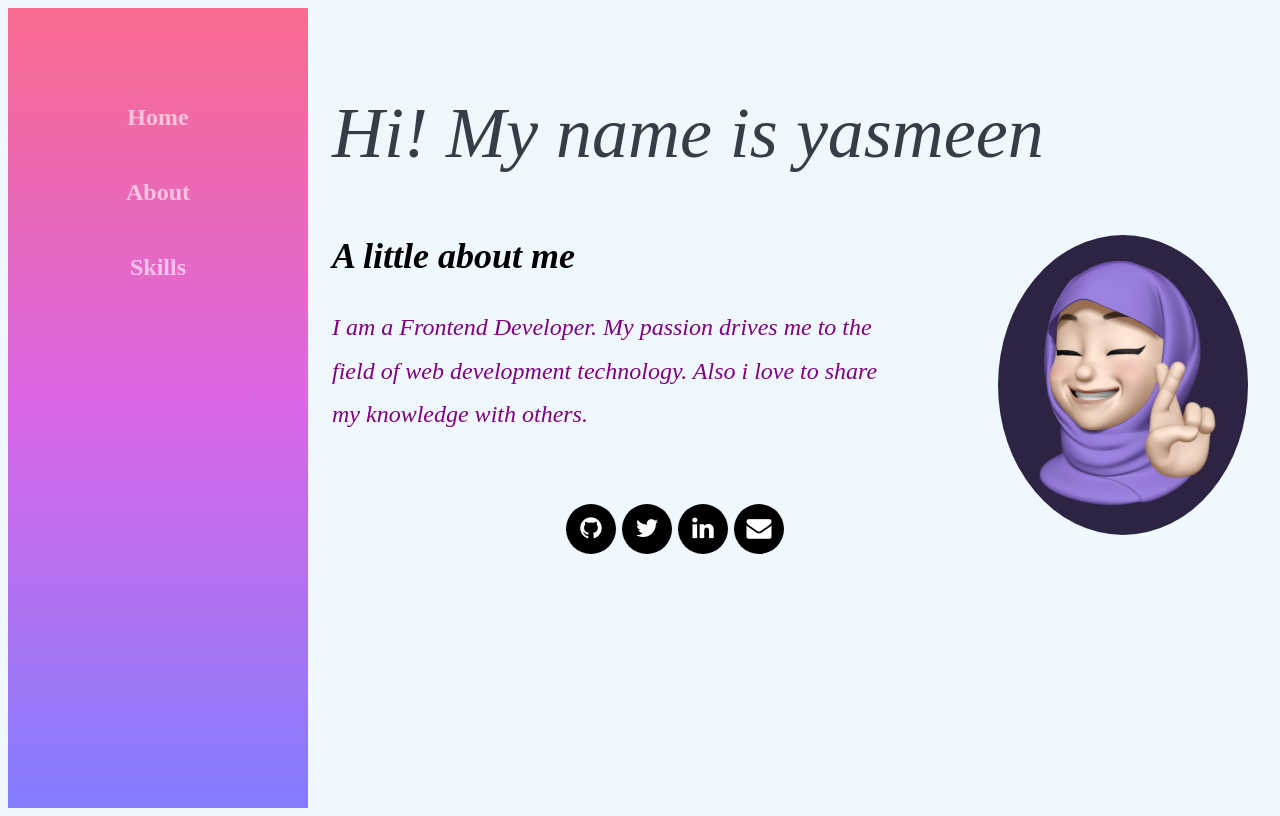
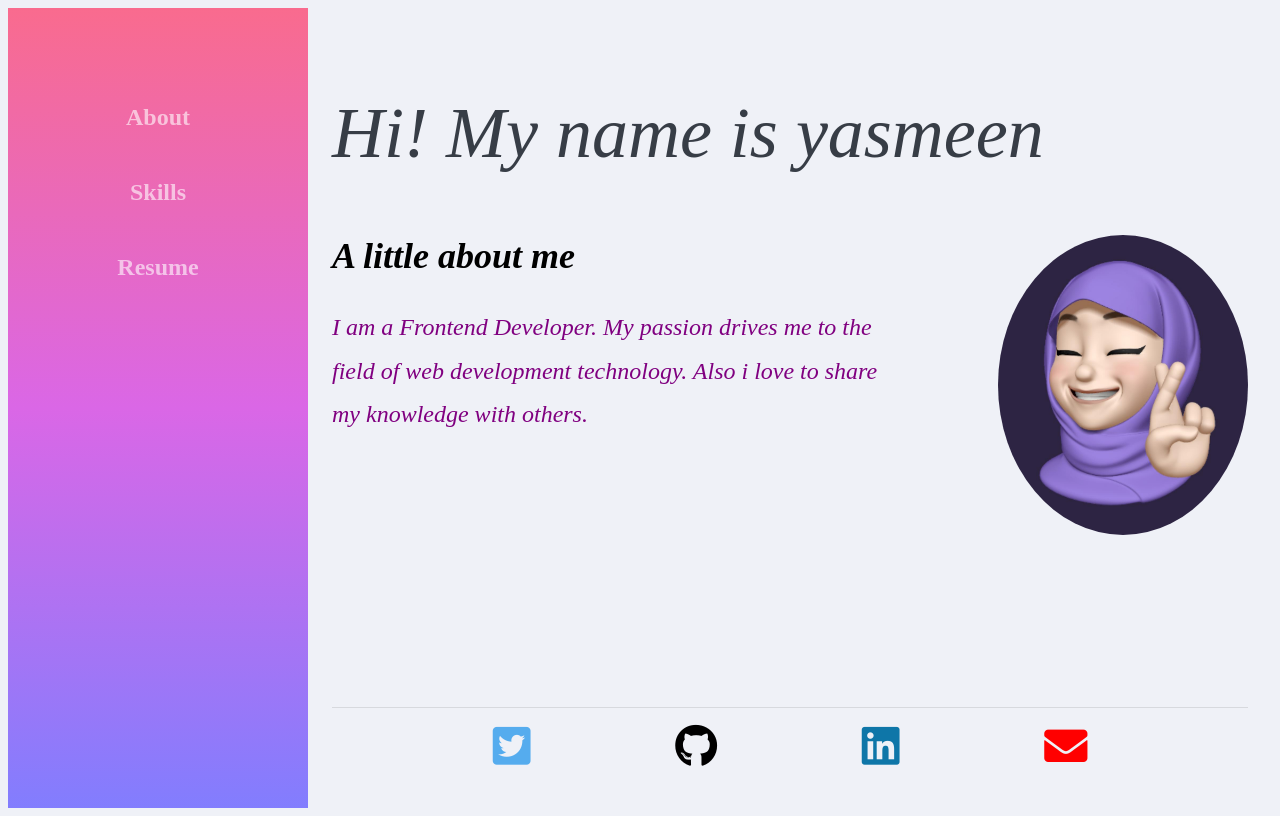
Before and after one commit to Yasmeen1999/yasmeen1999.github.io, a plain HTML site: page index.html in a window 1280 px wide. Drawn offline with Linux system fonts and the light colour scheme.

Commit message:
updated my portfolio

```diff
--- a/css/main.css
+++ b/css/main.css
@@ -1,12 +1,6 @@
-
-/* *{
-    margin: 0;
-    padding: 0;
-    box-sizing: border-box;
-} */
-    body{
-background-color: aliceblue;
-/* font-family:'kalam', cursive; */
+body{
+  background-color: aliceblue;
+   background: #EFF1F7;
 }
 
  .content{
@@ -23,7 +17,7 @@ background-color: aliceblue;
 }
 .footer{
     grid-area: footer;
-    background: aliceblue;
+    background: white;
 
 }
 .container{
@@ -75,53 +69,37 @@ nav li a:hover{
 .hero img{
     width: 300px;
    height: 300px;
-
 }
 .hero h1{
     font-size: 2em;
-    font-weight: 200;
+    font-weight: 300;
     color:#373d46;
 }
 .hero p{
     font-weight: 300;
     line-height: 1.8em;
     color:purple;
+
 }
-.action-btn{
-    display: inline-block;
-    text-decoration: none;
-    color: white;
-    font-weight: 700;
-    background: purple;
-    padding: 0.5em 2em;
-    border-radius: 40px;
-    margin: 1em 0;
-    transition: 0.3s
+.socialmedia{
+    display: flex;
+ justify-content: space-evenly;
+ list-style: none;
+ margin:1.5rem;
+ padding: 1rem;
+ border-top: 1px solid rgba(0, 0, 0,0.1);
+
 }
 
-.action-btn:hover {
-    box-shadow: 0 10px 50px rgba(188,197,216,1);
-}
-.ref
-{
-    margin: 0px;
-    text-align: center;
-    margin-top:20px;
-    padding: 20px;
-}
-.ref a {
-    display: inline-flex;
-    text-decoration: none;
-    width: 50px;
-    height: 50px;
-    background:black;
-    color:white;
-    margin: 0px;
-    border-radius: 50%;
-    justify-content: center;
-    font-size: 25px;
-    align-items: center;
-}
+.socialmedia i{
+  font-size: 2.7rem;
+ }
+ .fa-twitter-square:hover,
+.fa-linkedin:hover,
+.fa-envelope:hover,
+.fa-github:hover{
+    color: #45e19f;
+    }
 
 
 
@@ -167,12 +145,7 @@ nav li a:hover{
         width: 60%;
     }
 
-     footer ul{
-        max-width: 960px;
-        margin: 0 auto;
-        padding: 2em 0;
 
-     }
      @keyframes fadeIn{
         from{
             opacity: 0;
@@ -184,16 +157,7 @@ nav li a:hover{
     .ref:nth-child(1){
         animation: fadeIn 0.1s 0.2s  backwards;
     }
-    /* .ref:nth-child(2){
-        animation: fadeIn 0.5s 1s  backwards;
-    }
-    .ref:nth-child(3){
-        animation: fadeIn 0.5s 1.5s  backwards;
-     }
-     ref:nth-child(4).{
-        animation: fadeIn 0.5s 2s  backwards;
-    } */
-    .ref:hover{
+   .ref:hover{
         transform: scale(1.05);
     }
      }
--- a/index.html
+++ b/index.html
@@ -6,9 +6,7 @@
     <meta http-equiv="X-UA-Compatible" content="ie=edge">
     <title>portfoliot</title>
     <link rel="stylesheet" href="https://cdnjs.cloudflare.com/ajax/libs/font-awesome/4.7.0/css/font-awesome.min.css">
-    <!-- <link href="https://fonts.googleapis.com/css?family=Satisfy|Combo|Kalam|Caveat|Neucha|Maven+Pro" rel="stylesheet">
-  <link href="https://fonts.googleapis.com/css?family=Dosis|Nunito|Raleway" rel="stylesheet">
-  <link rel="stylesheet" href="https://cdnjs.cloudflare.com/ajax/libs/font-awesome/4.7.0/css/font-awesome.min.css"> -->
+    <link rel="stylesheet" href="https://use.fontawesome.com/releases/v5.6.3/css/all.css">
    <link rel="stylesheet"  href="css/main.css"  >
 
 </head>
@@ -18,9 +16,10 @@
         <div class="sidebar">
             <nav>
                 <ul>
-                    <li><a href="index.html">Home</a></li>
+
                     <li><a href="about.html">About</a></li>
                     <li><a href="skills.html">Skills</a></li>
+                    <li><a href="yasu-resume.pdf">Resume</a></li>
 
                 </ul>
             </nav>
@@ -28,26 +27,26 @@
         <div class="content">
             <section class="hero">
                     <h1> <i>Hi! My name is yasmeen </i></h1>
+                         <img src="images/img.jpg" style="margin:auto; border-radius: 50%;display: flex; " >
 
-                    <img src="images/img.jpg" style="margin:auto; border-radius: 50%;display: flex; " >
                              <div class="hero-content">
-
-
-
                                   <h2><i> A little about me </i> <br></h2>
                           <p> <i> I am a Frontend Developer. My passion drives me to the field of web development technology. Also i love to share my knowledge with others.</i></p>
 
                 </div>
             </section>
-        <div class="ref">
-        <a href="https://github.com/yasmeen1999" target="_blank"><i class="fa fa-github"></i></a>
-        <a href="https://twitter.com/yasmeen__1999" target="_blank"><i class="fa fa-twitter"></i></a>
-        <a href="https://www.linkedin.com/in/yasmeen-a-558abb185" target="_blank"><i class="fa fa-linkedin"></i></a>
-        <a href="mailto:yasmeenaleemkhan786@gmail.com"  target="_blank"><i class="fa fa-envelope"></i></a>
       </div>
 
 
+     <div class=socialmedia >
+                             <li><a href="https://twitter.com/yasmeen__1999"style="color:#55acee"><i class="fab fa-twitter-square"></i></a></li>
+                             <li><a href="https://github.com/yasmeen1999" style="color:black"><i class="fab fa-github"></i></a></li>
+                             <li><a href="https://www.linkedin.com/in/yasmeen-a-558abb185" style="color:#0e76a8"><i class="fab fa-linkedin"></i></a></li>
+                             <li>  <a href="mailto:yasmeenaleemkhan786@gmail.com"  style="color: red;"><i class="fa fa-envelope"></i></a></li>
                        </div>
+
+        </div>
+
 
 </body>
 </html>
```
Also changed, not shown: about.html (+2 -4 lines), skills.css (+16 -2 lines), skills.html (+17 -8 lines), 1 other file. Lines whose indentation alone changed are shown as unchanged.
